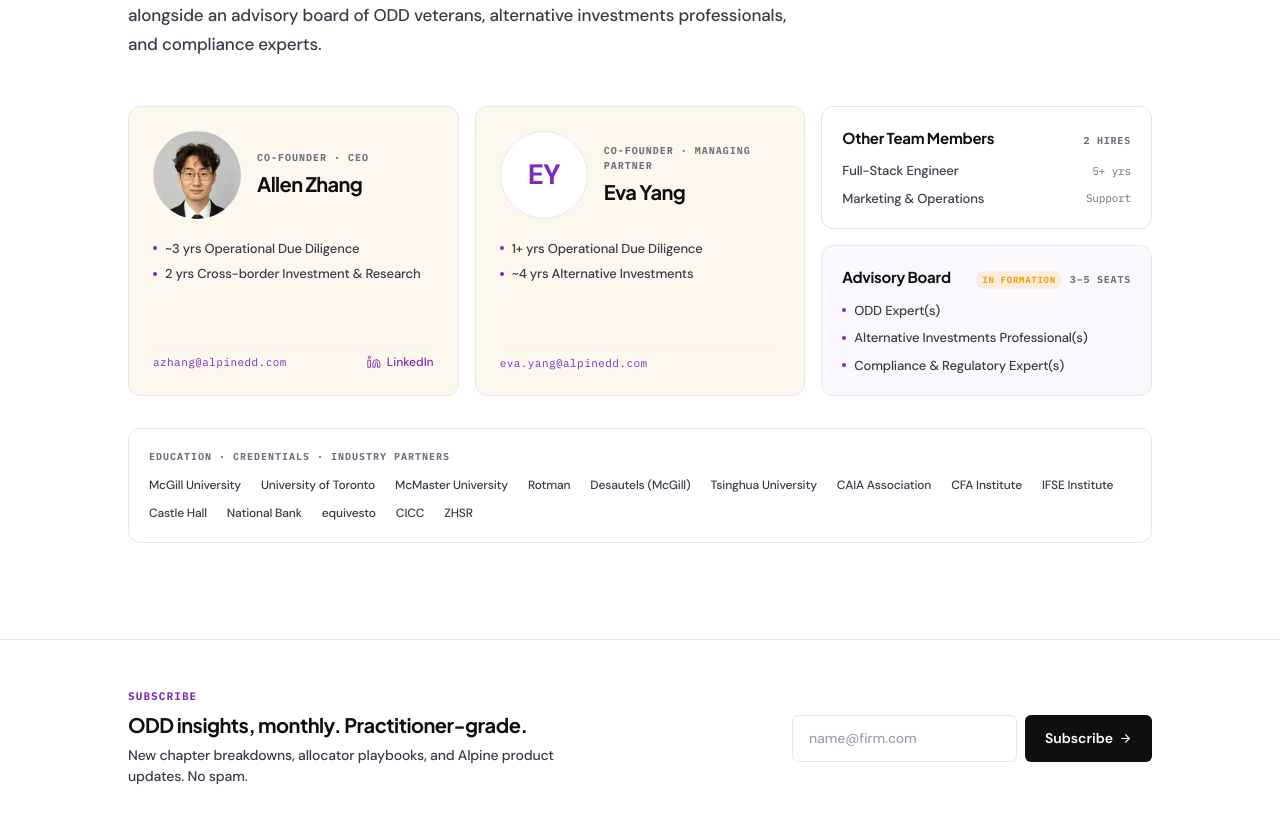
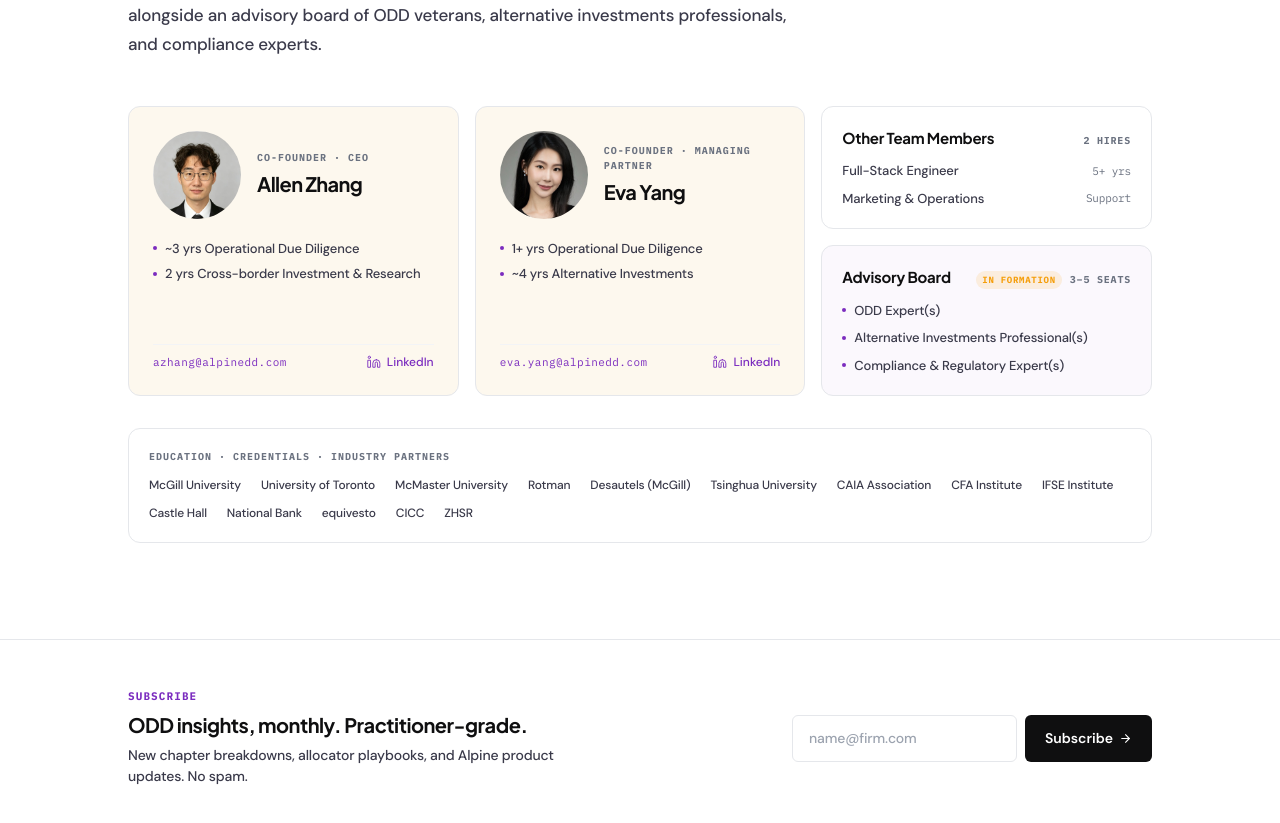
Before and after one commit to wenzeyang1999-maker/alpine-landing, a Next.js app: page / in a window 1280 px wide. Shown: the part 6540-7363 px from the top of the page. Built offline with nearby package versions, Linux system fonts and the light colour scheme.

Commit message:
fix(team): wire Eva Yang headshot and LinkedIn
Eva's founder card was rendering as 'EY' initials because no photo
field was set. Now points at /eva-yang-headshot.jpeg (saved 512x512
JPEG) and LinkedIn https://www.linkedin.com/in/evaayang/.

```diff
--- a/components/Team.tsx
+++ b/components/Team.tsx
@@ -34,7 +34,9 @@
       "1+ yrs Operational Due Diligence",
       "~4 yrs Alternative Investments",
     ],
+    photo: "/eva-yang-headshot.jpeg",
     initials: "EY",
+    linkedin: "https://www.linkedin.com/in/evaayang/",
     email: "eva.yang@alpinedd.com",
   },
 ];
```
